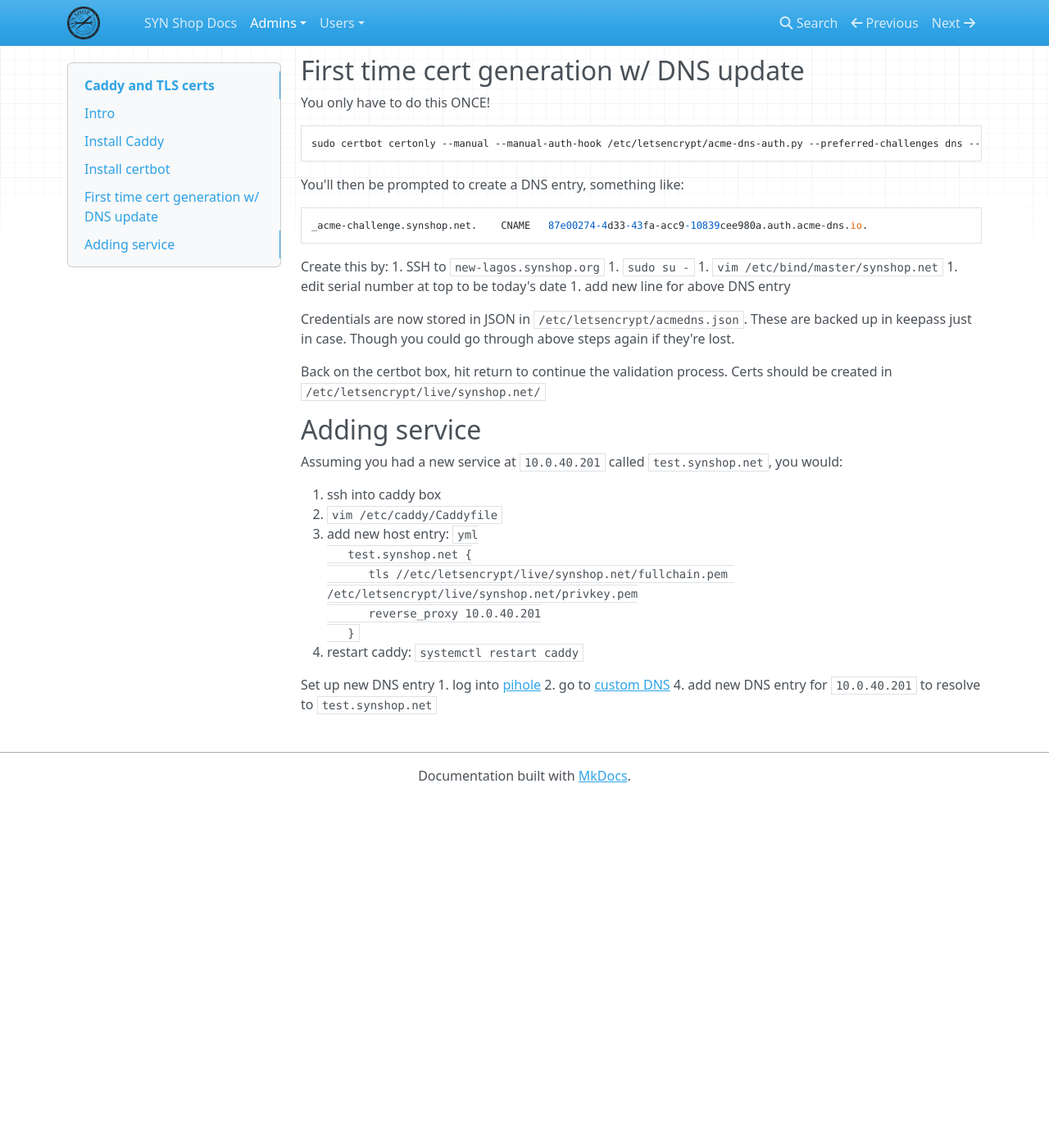
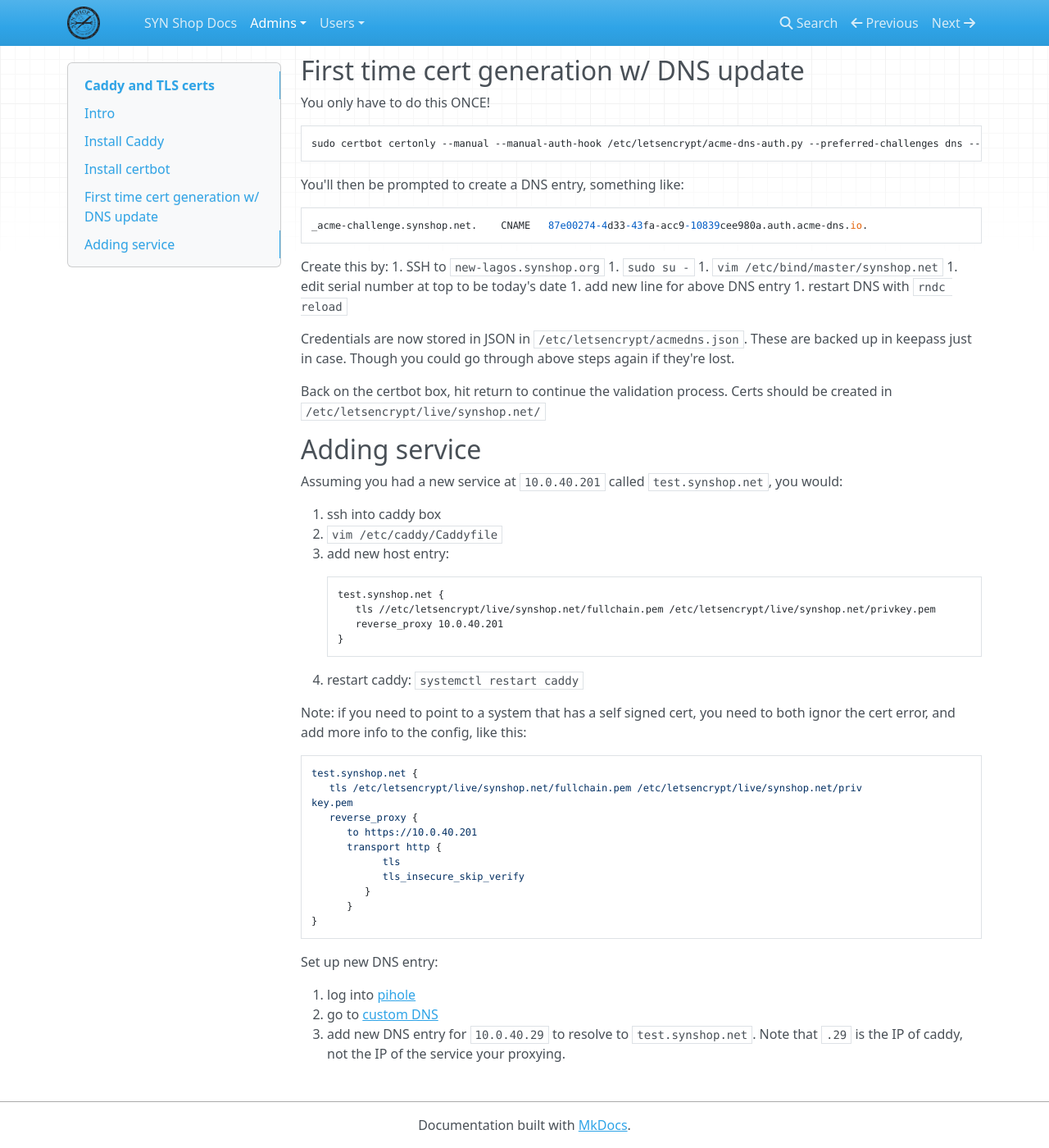
Before and after one commit to synshop/rtfm, an MkDocs documentation site: the page built from docs/admins/Caddy and TLS certs.md, in a window 1280 px wide and 1400 px high, scrolled down 893 px. Shown: the whole window at 82% size. Built offline with MkDocs 1.6.1, drawn with Linux system fonts in a browser that asks for light colours; nearby versions of some CDN libraries; before the commit the page ends 1867 px from its top, so only the background shows below that.

Commit message:
update TLS caddy info for self signed certs

````diff
--- a/docs/admins/Caddy and TLS certs.md
+++ b/docs/admins/Caddy and TLS certs.md
@@ -37,7 +37,7 @@
 
 Get the python script and make it executable:
 
-```
+```bash
 mkdir -p /etc/letsencrypt/
 curl -o /etc/letsencrypt/acme-dns-auth.py https://raw.githubusercontent.com/joohoi/acme-dns-certbot-joohoi/master/acme-dns-auth.py
 chmod +x /etc/letsencrypt/acme-dns-auth.py
@@ -65,6 +65,7 @@
 1. `vim /etc/bind/master/synshop.net`
 1. edit serial number at top to be today's date
 1. add new line for above DNS entry
+1. restart DNS with `rndc reload`
 
 Credentials are now stored in JSON in `/etc/letsencrypt/acmedns.json`. These are backed up in keepass just in case.
 Though you could go through above steps again if they're lost.
@@ -80,15 +81,32 @@
 1. ssh into caddy box
 2. `vim /etc/caddy/Caddyfile`
 3. add new host entry:
-   ```yml
-   test.synshop.net {
-      tls //etc/letsencrypt/live/synshop.net/fullchain.pem /etc/letsencrypt/live/synshop.net/privkey.pem
-      reverse_proxy 10.0.40.201
-   }
-   ```
+
+        test.synshop.net {
+           tls //etc/letsencrypt/live/synshop.net/fullchain.pem /etc/letsencrypt/live/synshop.net/privkey.pem
+           reverse_proxy 10.0.40.201
+        }
+
 4. restart caddy:  `systemctl restart caddy`
 
-Set up new DNS entry
+Note: if you need to point to a system that has a self signed cert, you need to both ignor the cert error, and add more info to the config, like this:
+
+```yaml
+test.synshop.net {
+   tls /etc/letsencrypt/live/synshop.net/fullchain.pem /etc/letsencrypt/live/synshop.net/priv
+key.pem
+   reverse_proxy {
+      to https://10.0.40.201
+      transport http {
+            tls
+            tls_insecure_skip_verify
+         }
+      }
+}
+```
+
+Set up new DNS entry:
+
 1. log into [pihole](https://10.0.40.66/admin/)
 2. go to   [custom DNS](https://10.0.40.66/admin/dns_records.php)
-4. add new DNS entry for `10.0.40.201` to resolve to  `test.synshop.net`
+4. add new DNS entry for `10.0.40.29` to resolve to  `test.synshop.net`. Note that `.29` is the IP of caddy, not the IP of the service your proxying.
````
